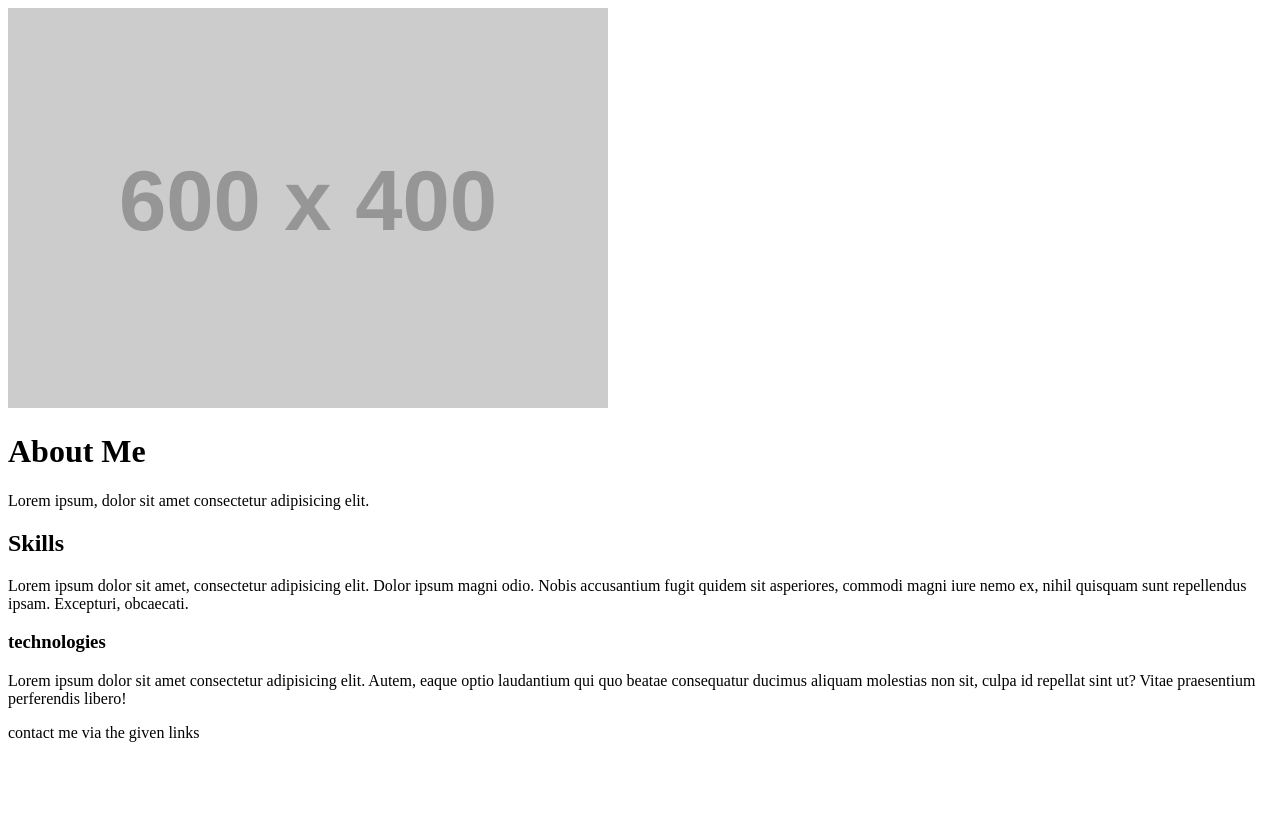
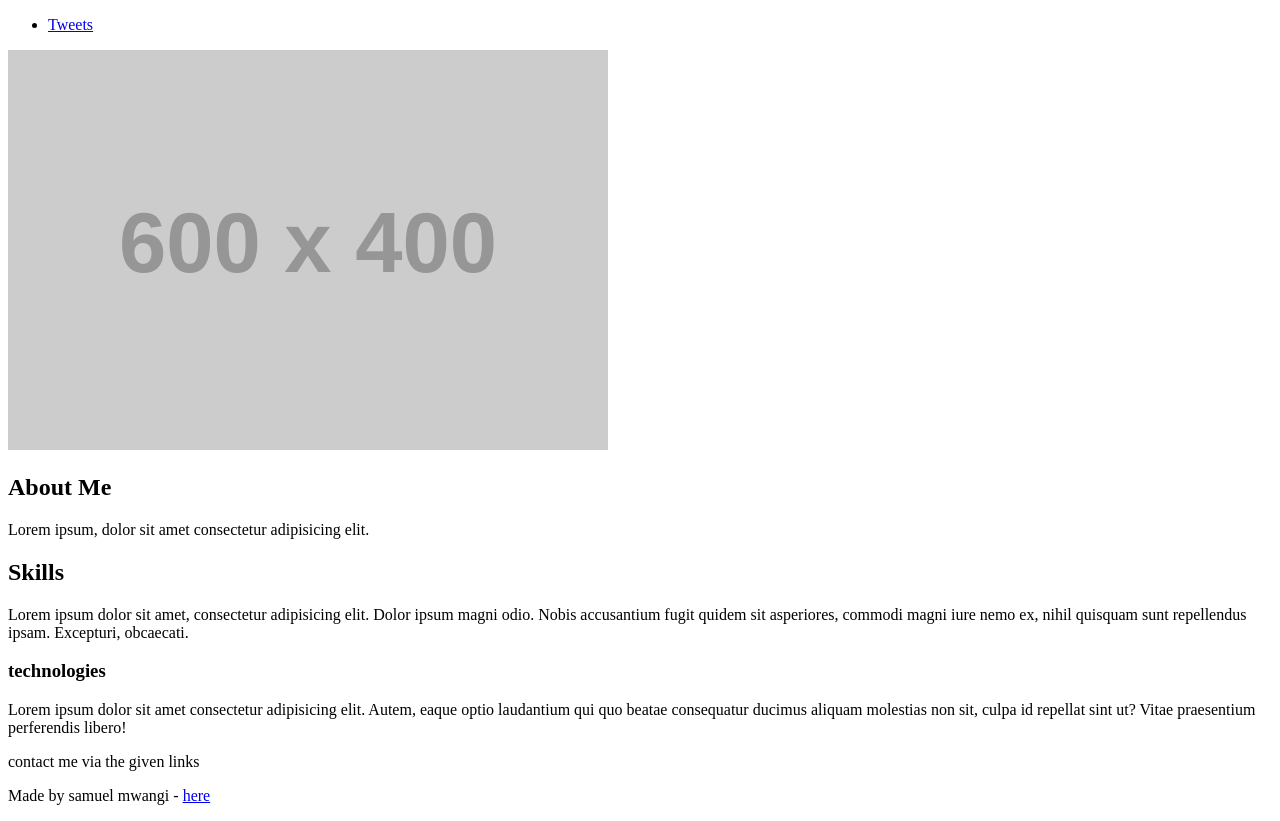
Before and after one commit to samuelmwangi729/My_First_Portfolio, a plain HTML site: page html_basic/index.html in a window 1280 px wide. Before the commit the page ends 800 px from the top, so only its background shows below. Drawn offline with Linux system fonts and the light colour scheme; placeholder pictures from the web are drawn by us.

Commit message:
completed the third one

```diff
--- a/html_basic/index.html
+++ b/html_basic/index.html
@@ -8,6 +8,19 @@
 </head>
 
 <body>
+    <header>
+        <ul>
+            <li>
+                <a href="tweets.html">Tweets</a>
+            </li>
+        </ul>
+    </header>
+    <main>
+
+        <aside>
+            <!-- side content here  -->
+        </aside>
+        <article>
             <a href="#">
                 <img src="https://placehold.co/600x400" />
             </a>
@@ -30,6 +43,13 @@
             <p>
                 contact me via the given links
             </p>
+        </article>
+    </main>
+    <footer>
+        <p>
+            Made by samuel mwangi - <a href="#" target="_blank">here</a>
+        </p>
+    </footer>
 </body>
 
 </html>
```
Also changed, not shown: html_basic/tweets.html (+23 -4 lines). Lines whose indentation alone changed are shown as unchanged.
